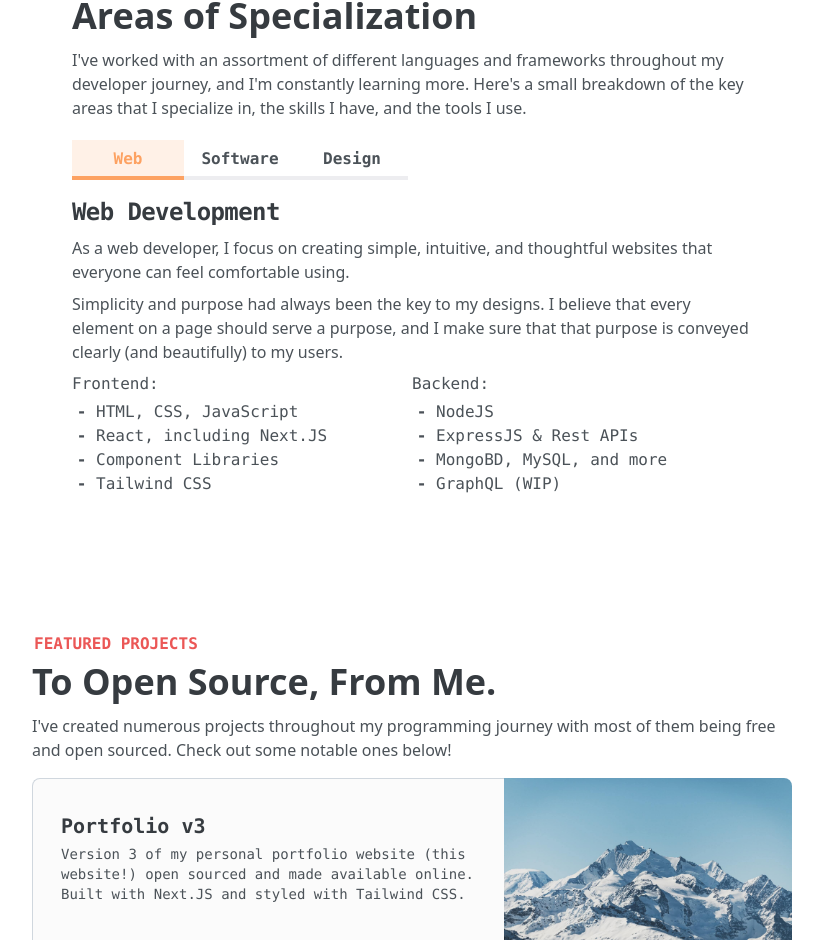
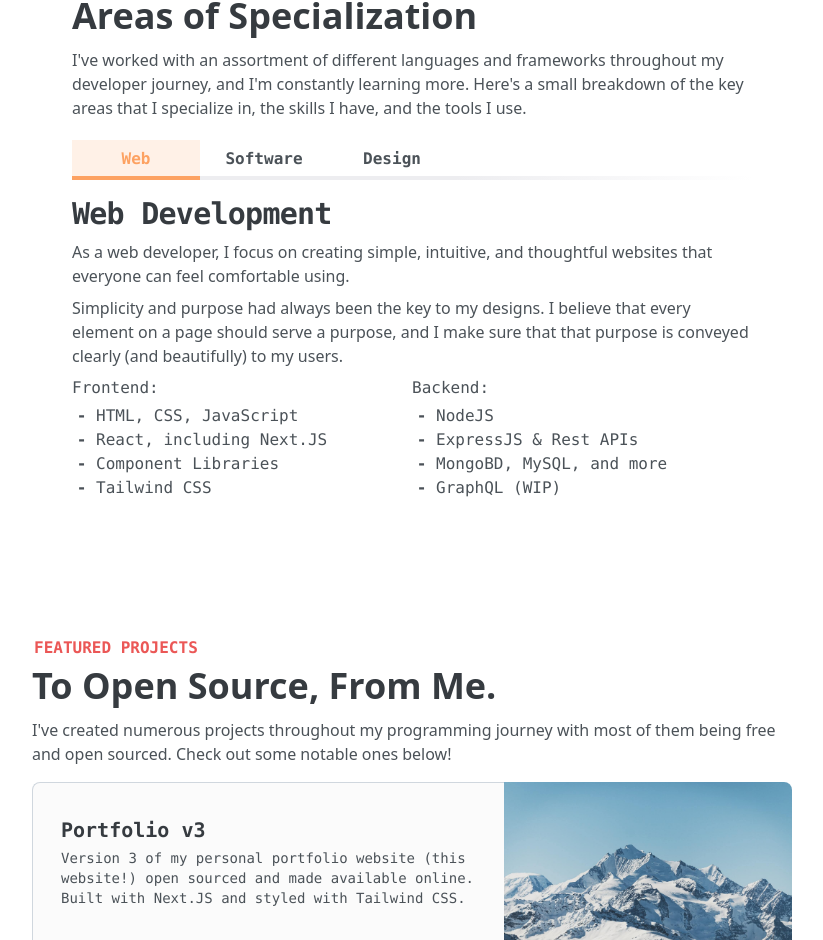
Before and after one commit to fvzy/zyy.sh, a Next.js app: page / in a window 1280 px wide. Shown: the part 843-1783 px from the top of the page, without its empty margins (228-1051 px from the left). Built offline with nearby package versions, Linux system fonts and the light colour scheme.

Commit message:
TabDisplay sizing + tab border fade

```diff
--- a/components/TabDisplay/Slide.tsx
+++ b/components/TabDisplay/Slide.tsx
@@ -11,7 +11,7 @@ interface SlideProps {
 
 const Slide = ({ title, body, skillGroups, active, backdrop = false }: SlideProps) => {
     return(<div className={"space-y-2 transition-opacity ease-in-out w-full " + (active ? "z-10 opacity-100 " : "opacity-0 ") + (backdrop ? "invisible" : "absolute")}>
-        <h3 className="text-2xl mono-bold text-main-light dark:text-main-dark tracking-tight">{title}</h3>
+        <h3 className="text-2xl md:text-3xl mono-bold text-main-light dark:text-main-dark tracking-tight">{title}</h3>
         {body.map((text, i) =>
             <DefText key={i}>{text}</DefText>)
         }
--- a/components/TabDisplay/Tab.tsx
+++ b/components/TabDisplay/Tab.tsx
@@ -10,7 +10,7 @@ const Tab =
     }
 
     return(
-    <div className={"inline-block flex-shrink-0 h-10 w-28 border-b-4 cursor-pointer transition-all " + (active ?
+    <div className={"inline-block flex-shrink-0 h-10 w-28 md:w-32 border-b-4 cursor-pointer transition-all " + (active ?
         `mono-bold text-peach-light dark:text-peach-dark bg-peach-light dark:bg-peach-dark !bg-opacity-[0.15] border-b-peach-light dark:border-b-peach-dark` :
         `mono-bold text-sub-light dark:text-sub-dark hover:text-peach-light dark:hover:text-peach-dark
         hover:bg-peach-light dark:hover:bg-peach-dark hover:!bg-opacity-5
--- a/components/TabDisplay/TabDisplay.tsx
+++ b/components/TabDisplay/TabDisplay.tsx
@@ -36,9 +36,15 @@ const TabDisplay = ({ slideBodies }: { slideBodies: SlideBody[] }) => {
 
     return(
     <div className="space-y-4 py-2">
-        <div className="flex overflow-scroll -mx-5 px-5 no-scrollbar">{ tabs }</div>
+        <div className="flex overflow-scroll -mx-5 px-5 no-scrollbar md:mx-0 md:px-0">
+            { tabs }
+            <div className="inline-block h-10 w-full border-b-4
+            [border-image:linear-gradient(to_right,rgb(237,237,240),rgba(237,237,240,0))]
+            dark:[border-image:linear-gradient(to_right,rgb(36,36,36),rgba(36,36,36,0))]
+            ![border-image-slice:1]" />
+        </div>
         <div className="relative">
-            { slides.map(slide => slide)}
+            { slides }
             { hiddenSlide }
         </div>
     </div>
```
